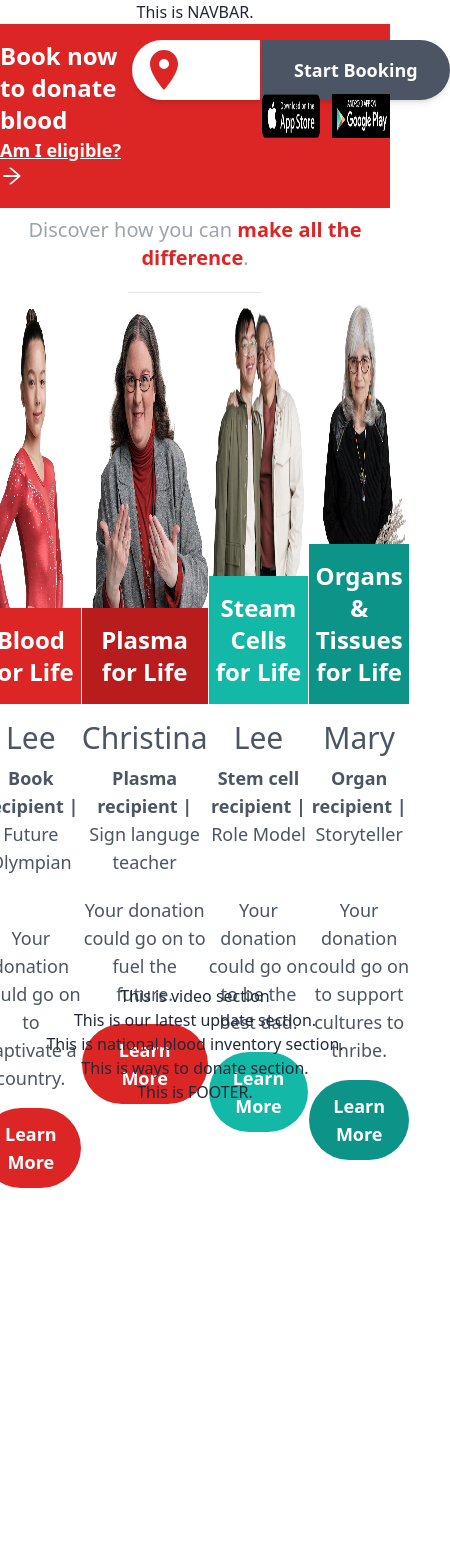
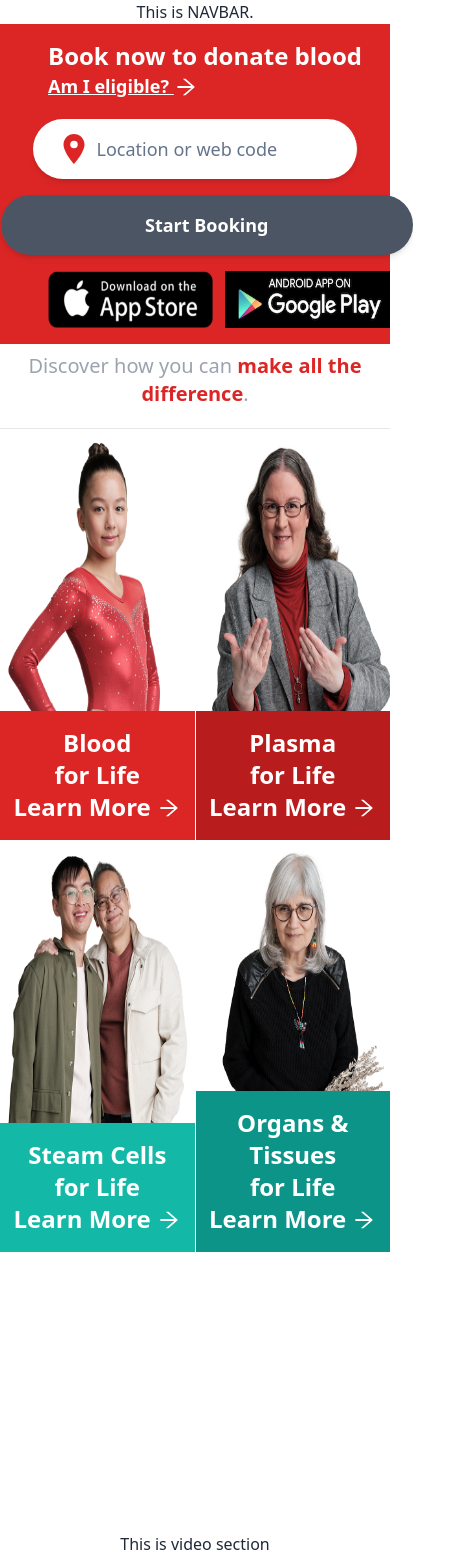
Before and after one commit to team-solvers-kpr/project-cn-blood-service, a React (Create React App) app: page / in a window 390 px wide. Shown: the top 1560 px of the page, 450 px wide, since content can reach past the window. Before the commit the page ends 1204 px from the top, so only its background shows below. Built offline with nearby package versions, Linux system fonts and the light colour scheme.

Commit message:
responsive issue fixed

```diff
--- a/src/components/Pages/Home/BannerCard/BannerCard.js
+++ b/src/components/Pages/Home/BannerCard/BannerCard.js
@@ -3,6 +3,7 @@ import bannerImage1 from "../../../assets/bannerCard1.png";
 import bannerImage2 from "../../../assets/bannerCard2.png";
 import bannerImage3 from "../../../assets/bannerCard3.png";
 import bannerImage4 from "../../../assets/bannerCard4.png";
+import * as AiIcons from "react-icons/ai";
 
 const BannerCard = () => {
   return (
@@ -11,19 +12,25 @@ const BannerCard = () => {
         Discover how you can{" "}
         <span className="font-bold text-red-600">make all the difference</span>.
       </h3>
-      <hr className="mx-32" />
+      <hr className="lg:mx-32" />
 
-      <section className="pb-6 flex justify-center items-center gap-[1px] mb-64">
-        <div className="w-[311px] h-[411px] bg-transparent ">
-          <div className="relative preserve-3d hover:my-rotate-x-180 w-full h-full duration-500 delay-200">
+      <section className="pb-6 lg:flex grid grid-cols-2 justify-center items-center gap-[1px] mb-64">
+        <div className="lg:w-[311px] h-[411px] bg-transparent ">
+          <div className="relative preserve-3d lg:hover:my-rotate-x-180 w-full h-full duration-500 delay-200">
             <div className="absolute flex flex-col backface-hidden w-full h-full">
               <img
                 src={bannerImage1}
                 alt="banner card 1"
                 className="w-full h-full"
               />
-              <div className="bg-red-600 text-white text-2xl font-semibold py-4">
+              <div className="bg-red-600 lg:block flex flex-col text-white text-2xl font-semibold py-4">
                 Blood <br /> for Life
+                <div className="font-semibold lg:hidden inline hover:text-gray-300 hover:delay-100 hover:duration-300 duration-300 hover:transition-all hover:ease-in-out">
+                  <a href="/" className="text-2xl">
+                    Learn More{"  "}
+                  </a>
+                  <AiIcons.AiOutlineArrowRight className="inline-block mb-1 text-2xl cursor-pointer" />
+                </div>
               </div>
             </div>
             <div className="absolute flex flex-col justify-center items-center my-rotate-x-180 backface-hidden w-full h-full bg-red-600">
@@ -38,7 +45,7 @@ const BannerCard = () => {
               </button>
             </div>
           </div>
-          <div className="my-4 text-gray-600">
+          <div className="my-4 lg:block hidden text-gray-600">
             <h2 className="text-3xl font-md pb-2">Lee</h2>
             <h4 className="text-lg font-bold mb-12">
               Book recipient |{" "}
@@ -53,16 +60,22 @@ const BannerCard = () => {
           </div>
         </div>
 
-        <div className="w-[311px] h-[411px] bg-transparent">
-          <div className="relative preserve-3d hover:my-rotate-x-180 w-full h-full duration-500 delay-200">
+        <div className="lg:w-[311px] h-[411px] bg-transparent">
+          <div className="relative preserve-3d lg:hover:my-rotate-x-180 w-full h-full duration-500 delay-200">
             <div className="absolute flex flex-col backface-hidden w-full h-full">
               <img
                 src={bannerImage2}
                 alt="banner card 1"
                 className="w-full h-full"
               />
-              <div className="bg-red-700 text-white text-2xl font-semibold py-4">
+              <div className="bg-red-700 lg:block flex flex-col text-white text-2xl font-semibold py-4">
                 Plasma <br /> for Life
+                <div className="font-semibold lg:hidden inline hover:text-gray-300 hover:delay-100 hover:duration-300 duration-300 hover:transition-all hover:ease-in-out">
+                  <a href="/" className="text-2xl">
+                    Learn More{"  "}
+                  </a>
+                  <AiIcons.AiOutlineArrowRight className="inline-block mb-1 text-2xl cursor-pointer" />
+                </div>
               </div>
             </div>
             <div className="absolute flex flex-col justify-center items-center my-rotate-x-180 backface-hidden w-full h-full bg-red-700">
@@ -77,7 +90,7 @@ const BannerCard = () => {
               </button>
             </div>
           </div>
-          <div className="my-4 text-gray-600">
+          <div className="my-4 lg:block hidden text-gray-600">
             <h2 className="text-3xl font-md pb-2">Christina</h2>
             <h4 className="text-lg font-bold mb-5">
               Plasma recipient |{" "}
@@ -93,16 +106,22 @@ const BannerCard = () => {
           </div>
         </div>
 
-        <div className="w-[311px] h-[411px] bg-transparent ">
-          <div className="relative preserve-3d hover:my-rotate-x-180 w-full h-full duration-500 delay-200">
+        <div className="lg:w-[311px] h-[411px] bg-transparent ">
+          <div className="relative preserve-3d lg:hover:my-rotate-x-180 w-full h-full duration-500 delay-200">
             <div className="absolute flex flex-col backface-hidden w-full h-full">
               <img
                 src={bannerImage3}
                 alt="banner card 1"
                 className="w-full h-full"
               />
-              <div className="bg-teal-500 text-white text-2xl font-semibold py-4">
+              <div className="bg-teal-500 lg:block flex flex-col text-white text-2xl font-semibold py-4">
                 Steam Cells <br /> for Life
+                <div className="font-semibold lg:hidden inline hover:text-gray-300 hover:delay-100 hover:duration-300 duration-300 hover:transition-all hover:ease-in-out">
+                  <a href="/" className="text-2xl">
+                    Learn More{"  "}
+                  </a>
+                  <AiIcons.AiOutlineArrowRight className="inline-block mb-1 text-2xl cursor-pointer" />
+                </div>
               </div>
             </div>
             <div className="absolute flex flex-col justify-center items-center my-rotate-x-180 backface-hidden w-full h-full bg-teal-500">
@@ -117,7 +136,7 @@ const BannerCard = () => {
               </button>
             </div>
           </div>
-          <div className="my-4 text-gray-600">
+          <div className="my-4 lg:block hidden text-gray-600">
             <h2 className="text-3xl font-md pb-2">Lee</h2>
             <h4 className="text-lg font-bold mb-12">
               Stem cell recipient |{" "}
@@ -132,16 +151,22 @@ const BannerCard = () => {
           </div>
         </div>
 
-        <div className="w-[311px] h-[411px] bg-transparent ">
-          <div className="relative preserve-3d hover:my-rotate-x-180 w-full h-full duration-500 delay-200">
+        <div className="lg:w-[311px] h-[411px] bg-transparent ">
+          <div className="relative preserve-3d lg:hover:my-rotate-x-180 w-full h-full duration-500 delay-200">
             <div className="absolute flex flex-col backface-hidden w-full h-full">
               <img
                 src={bannerImage4}
                 alt="banner card 1"
                 className="w-full h-full"
               />
-              <div className="bg-teal-600 text-white text-2xl font-semibold py-4">
+              <div className="bg-teal-600 lg:block flex flex-col text-white text-2xl font-semibold py-4">
                 Organs & Tissues <br /> for Life
+                <div className="font-semibold lg:hidden inline hover:text-gray-300 hover:delay-100 hover:duration-300 duration-300 hover:transition-all hover:ease-in-out">
+                  <a href="/" className="text-2xl">
+                    Learn More{"  "}
+                  </a>
+                  <AiIcons.AiOutlineArrowRight className="inline-block mb-1 text-2xl cursor-pointer" />
+                </div>
               </div>
             </div>
             <div className="absolute flex flex-col justify-center items-center my-rotate-x-180 backface-hidden w-full h-full bg-teal-600">
@@ -157,7 +182,7 @@ const BannerCard = () => {
               </button>
             </div>
           </div>
-          <div className="my-4 text-gray-600">
+          <div className="my-4 lg:block hidden text-gray-600">
             <h2 className="text-3xl font-md pb-2">Mary</h2>
             <h4 className="text-lg font-bold mb-12">
               Organ recipient | <span className="font-normal">Storyteller</span>
--- a/src/components/Pages/Home/SearchField/SearchFiled.js
+++ b/src/components/Pages/Home/SearchField/SearchFiled.js
@@ -18,10 +18,12 @@ const SearchFiled = () => {
   };
 
   return (
-    <div className="bg-red-600 flex justify-evenly py-4">
-      <div className="text-start text-white">
-        <h3 className="text-2xl font-semibold">Book now to donate blood</h3>
-        <div className="font-semibold inline hover:text-gray-300 hover:delay-100 hover:duration-300 duration-300 hover:transition-all hover:ease-in-out">
+    <div className="bg-red-600 lg:flex justify-evenly py-4 lg:px-12">
+      <div className="text-start text-white lg:mb-0 mb-4">
+        <h3 className="lg:ml-0 ml-12 text-2xl font-semibold">
+          Book now to donate blood
+        </h3>
+        <div className="lg:ml-0 ml-12 font-semibold inline hover:text-gray-300 hover:delay-100 hover:duration-300 duration-300 hover:transition-all hover:ease-in-out">
           <a
             href="/am-i-eligible"
             className="text-lg underline hover:no-underline"
@@ -31,12 +33,12 @@ const SearchFiled = () => {
           <AiIcons.AiOutlineArrowRight className="inline-block mb-1 text-2xl cursor-pointer" />
         </div>
       </div>
-      <form action="" id="clear-from" className="w-1/3">
-        <div className="flex items-center">
-          <MdIcons.MdLocationOn className="absolute text-5xl ml-2 text-red-600 pointer-events-none z-10" />
+      <form action="" id="clear-from" className="lg:w-1/3">
+        <div className="lg:flex items-center">
+          <MdIcons.MdLocationOn className="absolute lg:text-5xl text-4xl lg:mt-0 mt-3 lg:ml-2 ml-14 text-red-600 pointer-events-none z-10" />
           {searchData.length !== 0 && (
             <ImIcons.ImCross
-              className="absolute text-xs text-blue-600 ml-72 cursor-pointer"
+              className="lg:mt-0 mt-6 absolute flex items-center text-xs text-blue-600 lg:ml-64 ml-96 cursor-pointer"
               onClick={clearForm}
             />
           )}
@@ -46,31 +48,39 @@ const SearchFiled = () => {
             placeholder="Location or web code"
             aria-label="Location"
             onChange={handleSearch}
-            className="w-full bg-white rounded-l-full border-r border-red-600
+            className="lg:mb-0 mb-4 lg:w-full w-5/6 bg-white lg:rounded-l-full lg:rounded-none rounded-full border-r border-red-600
              py-4 pl-16 pr-16 shadow-md focus:outline-none text-lg text-black placeholder-slate-500"
             required
           />
           <input
             type="submit"
             value="Start Booking"
-            className="rounded-r-full py-4 bg-gray-600 border-l border-red-600 shadow-md font-semibold text-white text-lg px-8 hover:bg-white hover:text-red-700 hover:transition-all duration-300 hover:duration-300 cursor-pointer"
+            className="lg:mb-0 mb-4 lg:rounded-r-full lg:rounded-none rounded-full py-4 bg-gray-600 border-l border-red-600 shadow-md font-semibold text-white text-lg lg:px-7 px-36 hover:bg-white hover:text-red-700 hover:transition-all duration-300 hover:duration-300 cursor-pointer"
           />
         </div>
       </form>
-      <div className="flex items-center gap-3">
+      <div className="lg:ml-0 ml-12 flex items-center gap-3">
         <a
           href="https://apps.apple.com/app/id804765636"
           target="_blank"
           rel="noreferrer"
         >
-          <img src={appStoreIcon} alt="" className="w-[146px] h-[44px]" />
+          <img
+            src={appStoreIcon}
+            alt=""
+            className="lg:w-[146px] w-[191px] lg:h-[44px] h-[57px]"
+          />
         </a>
         <a
           href="https://play.google.com/store/apps/details?id=ca.blood.giveblood"
           target="_blank"
           rel="noreferrer"
         >
-          <img src={playStoreIcon} alt="" className="w-[146px] h-[44px]" />
+          <img
+            src={playStoreIcon}
+            alt=""
+            className="lg:w-[146px] w-[191px] lg:h-[44px] h-[57px]"
+          />
         </a>
       </div>
     </div>
```
